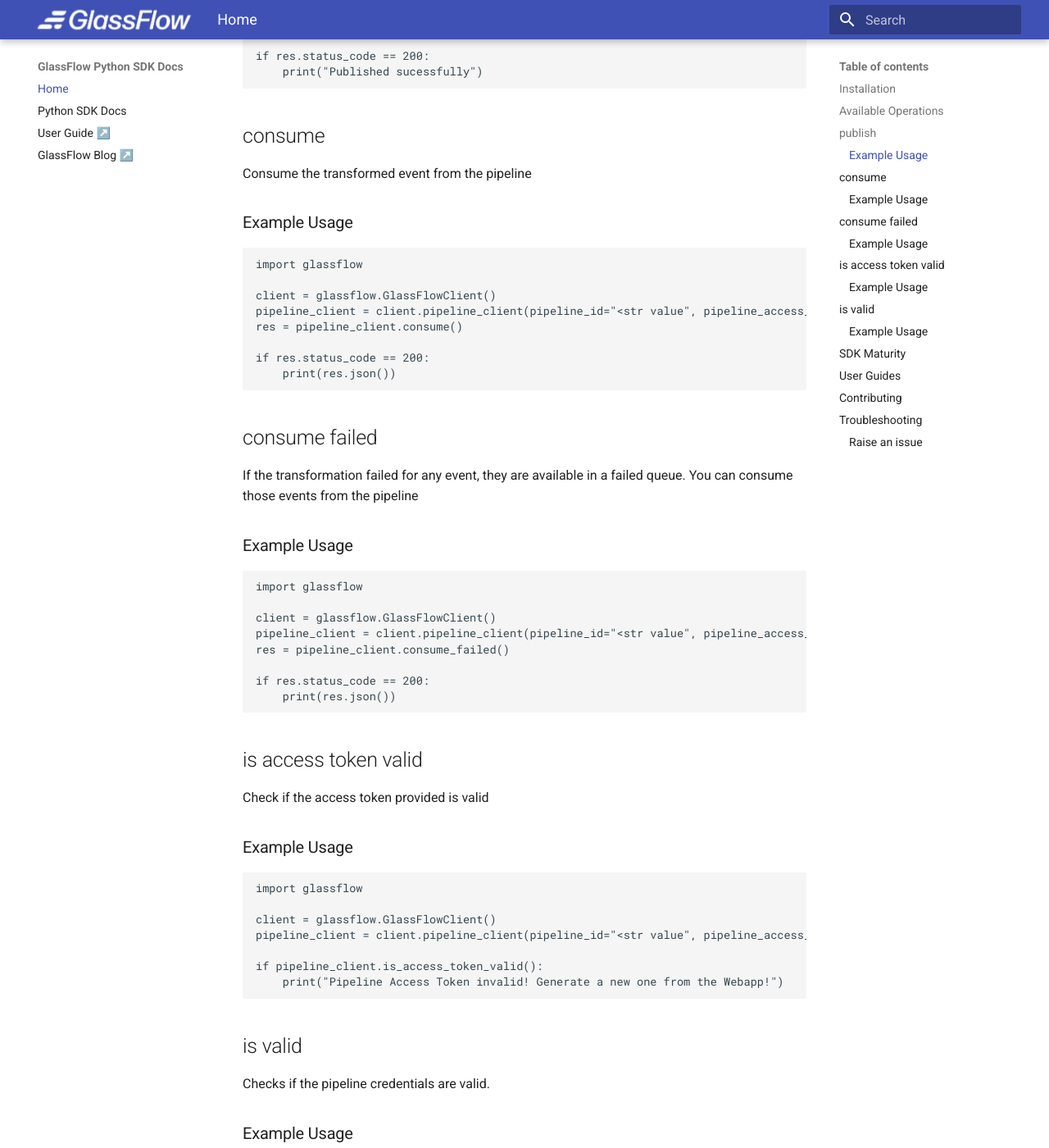
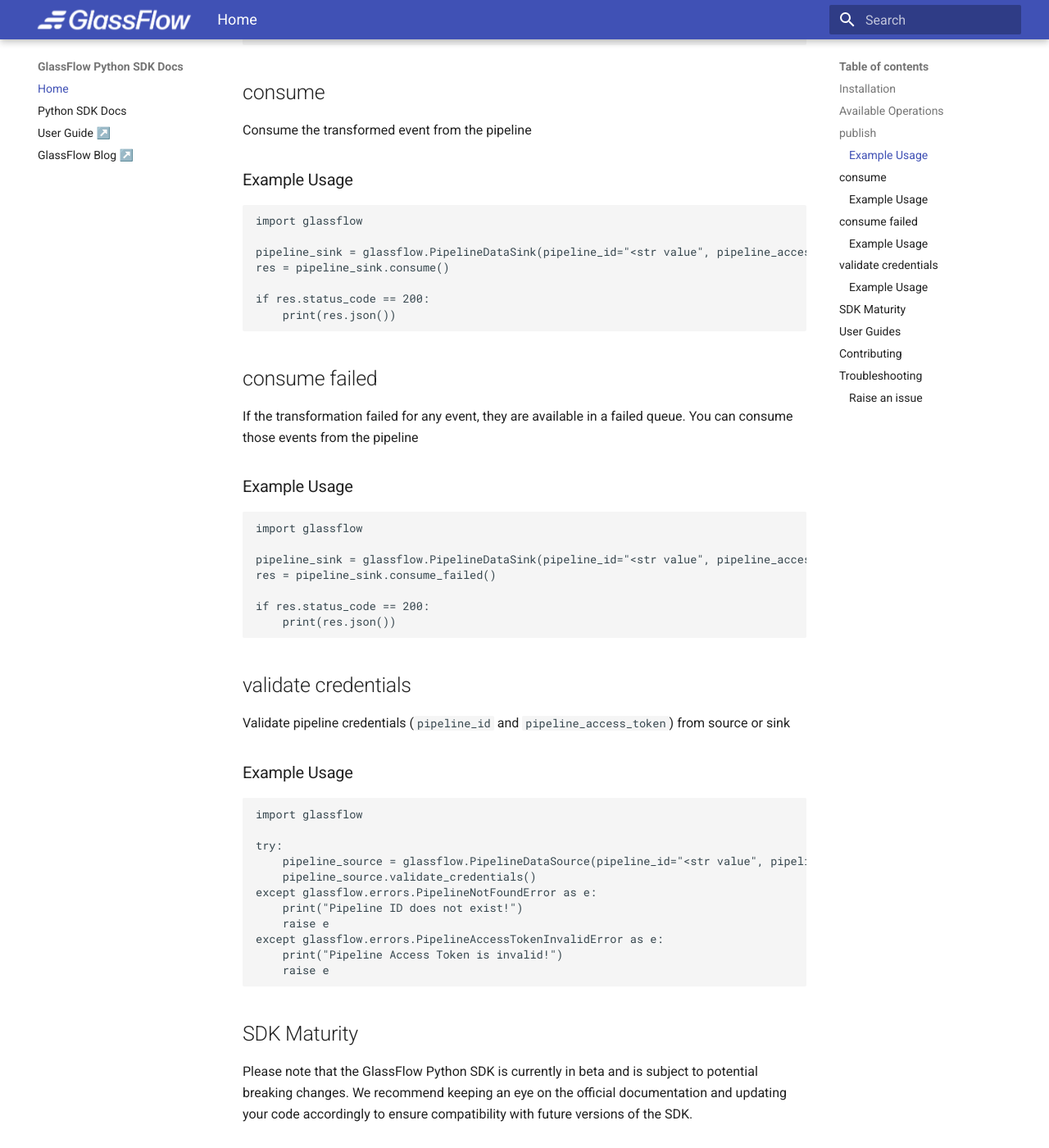
Before and after one commit to glassflow/glassflow-python-sdk, an MkDocs documentation site: the page built from docs/index.md, in a window 1280 px wide and 1400 px high, scrolled down 959 px. Shown: the whole window at 82% size. Built offline with MkDocs 1.6.1 and Material for MkDocs 9.7.7, drawn with Linux system fonts in a browser that asks for light colours; some of the changed text lies outside the part shown.

Commit message:
update documentation

````diff
--- a/docs/index.md
+++ b/docs/index.md
@@ -16,8 +16,7 @@ pip install glassflow
 * [publish](#publish) - Publish a new event into the pipeline
 * [consume](#consume) - Consume the transformed event from the pipeline
 * [consume failed](#consume-failed) - Consume the events that failed from the pipeline
-* [is access token valid](#is-access-token-valid) - Validates Pipeline Access Token
-* [is_valid](#is-valid) - Check if pipeline credentials are valid
+* [validate credentials](#validate-credentials) - Validate pipeline credentials
 
 
 ## publish
@@ -29,10 +28,9 @@ Publish a new event into the pipeline
 ```python
 import glassflow
 
-client = glassflow.GlassFlowClient()
-pipeline_client = client.pipeline_client(pipeline_id="<str value", pipeline_access_token="<str token>")
+pipeline_source = glassflow.PipelineDataSource(pipeline_id="<str value", pipeline_access_token="<str token>")
 data = {} # your json event
-res = pipeline_client.publish(request_body=data)
+res = pipeline_source.publish(request_body=data)
 
 if res.status_code == 200:
     print("Published sucessfully")
@@ -49,9 +47,8 @@ Consume the transformed event from the pipeline
 ```python
 import glassflow
 
-client = glassflow.GlassFlowClient()
-pipeline_client = client.pipeline_client(pipeline_id="<str value", pipeline_access_token="<str value>")
-res = pipeline_client.consume()
+pipeline_sink = glassflow.PipelineDataSink(pipeline_id="<str value", pipeline_access_token="<str value>")
+res = pipeline_sink.consume()
 
 if res.status_code == 200:
     print(res.json())
@@ -67,43 +64,31 @@ If the transformation failed for any event, they are available in a failed queue
 ```python
 import glassflow
 
-client = glassflow.GlassFlowClient()
-pipeline_client = client.pipeline_client(pipeline_id="<str value", pipeline_access_token="<str value>")
-res = pipeline_client.consume_failed()
+pipeline_sink = glassflow.PipelineDataSink(pipeline_id="<str value", pipeline_access_token="<str value>")
+res = pipeline_sink.consume_failed()
 
 if res.status_code == 200:
     print(res.json())
 ```
 
-## is access token valid
+## validate credentials
 
-Check if the access token provided is valid
+Validate pipeline credentials (`pipeline_id` and `pipeline_access_token`) from source or sink
 
 ### Example Usage
 
 ```python
 import glassflow
 
-client = glassflow.GlassFlowClient()
-pipeline_client = client.pipeline_client(pipeline_id="<str value", pipeline_access_token="<str value>")
-
-if pipeline_client.is_access_token_valid():
-    print("Pipeline Access Token invalid! Generate a new one from the Webapp!")
-```
-
-## is valid
-Checks if the pipeline credentials are valid.
-
-### Example Usage
-
-```python
-import glassflow
-
-client = glassflow.GlassFlowClient()
-pipeline_client = client.pipeline_client(pipeline_id="<str value", pipeline_access_token="<str value>")
-
-if pipeline_client.is_valid():
-    print("Pipeline credentials are valid")
+try:
+    pipeline_source = glassflow.PipelineDataSource(pipeline_id="<str value", pipeline_access_token="<str value>")
+    pipeline_source.validate_credentials()
+except glassflow.errors.PipelineNotFoundError as e:
+    print("Pipeline ID does not exist!")
+    raise e
+except glassflow.errors.PipelineAccessTokenInvalidError as e:
+    print("Pipeline Access Token is invalid!")
+    raise e
 ```
 
 ## SDK Maturity
````
Also changed, not shown: README.md (+31 -13 lines), USAGE.md (+5 -3 lines).
